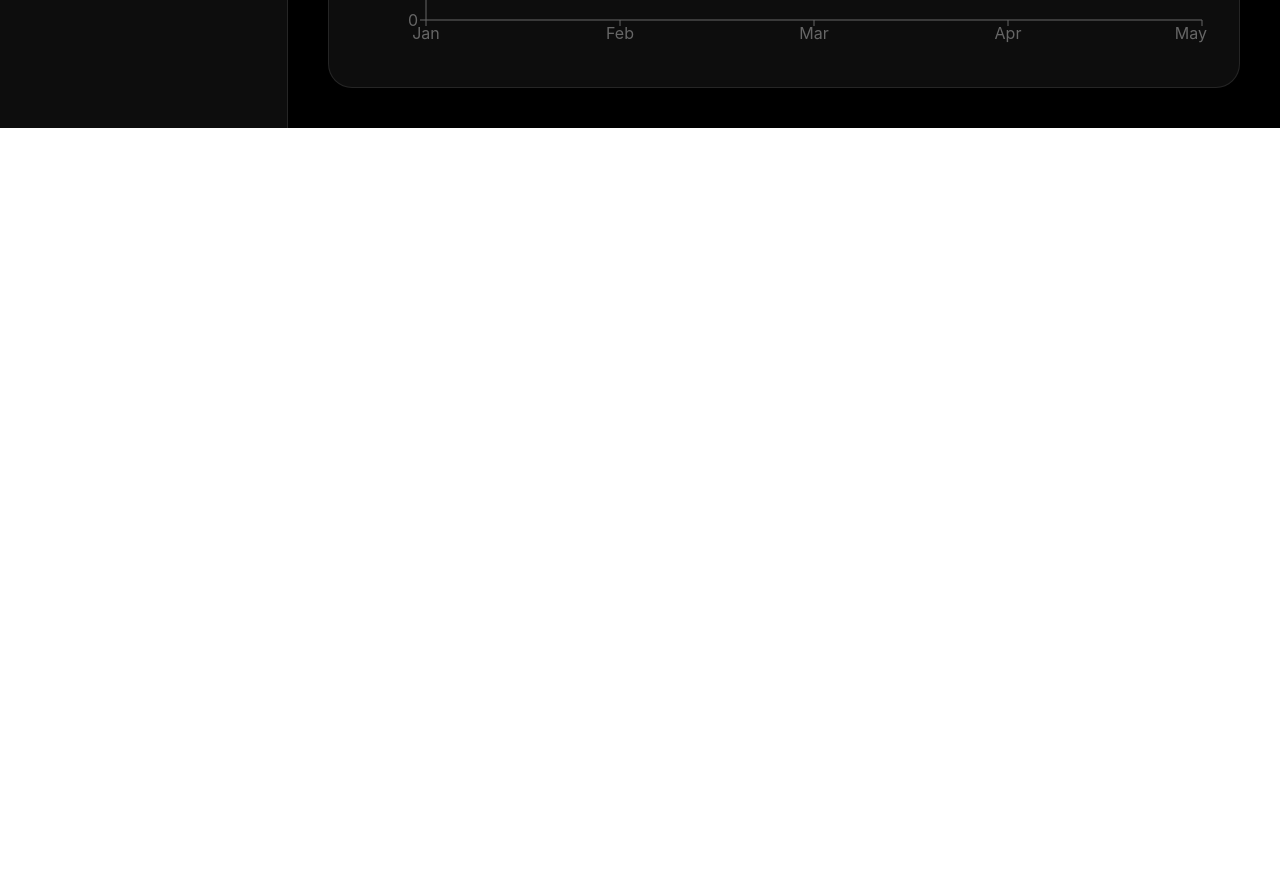
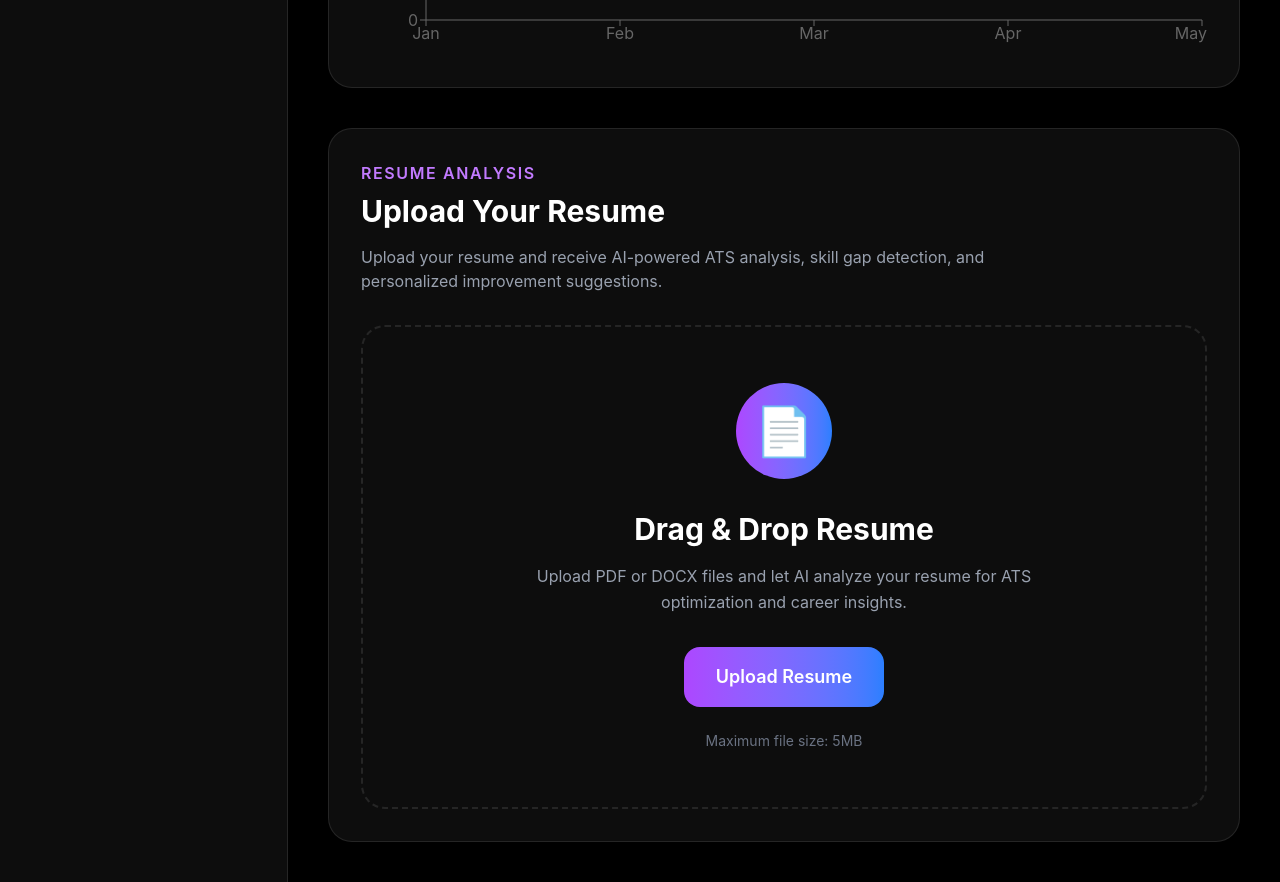
Before and after one commit to Joyeeta2003/career-ai, a React (Vite) app: page /dashboard in a window 1280 px wide. Shown: the part 920-1802 px from the top of the page. Before the commit the page ends 1048 px from the top, so only its background shows below. Built offline with nearby package versions, Linux system fonts and the light colour scheme.

Commit message:
Added resume upload section UI

```diff
--- /dev/null
+++ b/src/components/ResumeUpload.jsx
@@ -0,0 +1,62 @@
+function ResumeUpload() {
+  return (
+    <div className="bg-white/5 border border-white/10 rounded-3xl p-8 mt-10">
+
+      {/* Header */}
+      <div className="mb-8">
+
+        <p className="text-purple-400 uppercase tracking-widest font-semibold">
+          Resume Analysis
+        </p>
+
+        <h2 className="text-3xl font-bold mt-2">
+          Upload Your Resume
+        </h2>
+
+        <p className="text-gray-400 mt-4 max-w-2xl">
+          Upload your resume and receive AI-powered ATS analysis,
+          skill gap detection, and personalized improvement suggestions.
+        </p>
+
+      </div>
+
+      {/* Upload Box */}
+      <div className="border-2 border-dashed border-white/10 rounded-3xl p-14 flex flex-col items-center justify-center text-center hover:border-purple-500 transition duration-300 cursor-pointer">
+
+        {/* Icon */}
+        <div className="w-24 h-24 rounded-full bg-gradient-to-r from-purple-500 to-blue-500 flex items-center justify-center text-5xl mb-8">
+
+          📄
+
+        </div>
+
+        {/* Title */}
+        <h3 className="text-3xl font-bold mb-4">
+          Drag & Drop Resume
+        </h3>
+
+        {/* Description */}
+        <p className="text-gray-400 mb-8 max-w-lg leading-relaxed">
+          Upload PDF or DOCX files and let AI analyze your resume
+          for ATS optimization and career insights.
+        </p>
+
+        {/* Upload Button */}
+        <button className="bg-gradient-to-r from-purple-500 to-blue-500 px-8 py-4 rounded-2xl text-lg font-semibold hover:scale-105 transition duration-300">
+
+          Upload Resume
+
+        </button>
+
+        {/* File Info */}
+        <p className="text-sm text-gray-500 mt-6">
+          Maximum file size: 5MB
+        </p>
+
+      </div>
+
+    </div>
+  )
+}
+
+export default ResumeUpload
--- a/src/pages/Dashboard.jsx
+++ b/src/pages/Dashboard.jsx
@@ -3,6 +3,7 @@ import dashboardStats from "../data/dashboardStats"
 import StatsCard from "../components/StatsCard"
 import Topbar from "../components/Topbar"
 import AnalyticsChart from "../components/AnalyticsChart"
+import ResumeUpload from "../components/ResumeUpload"
 
 function Dashboard() {
     return (
@@ -42,6 +43,7 @@ function Dashboard() {
                 </div>
 
                 <AnalyticsChart />
+                <ResumeUpload />
 
             </div>
 
```
